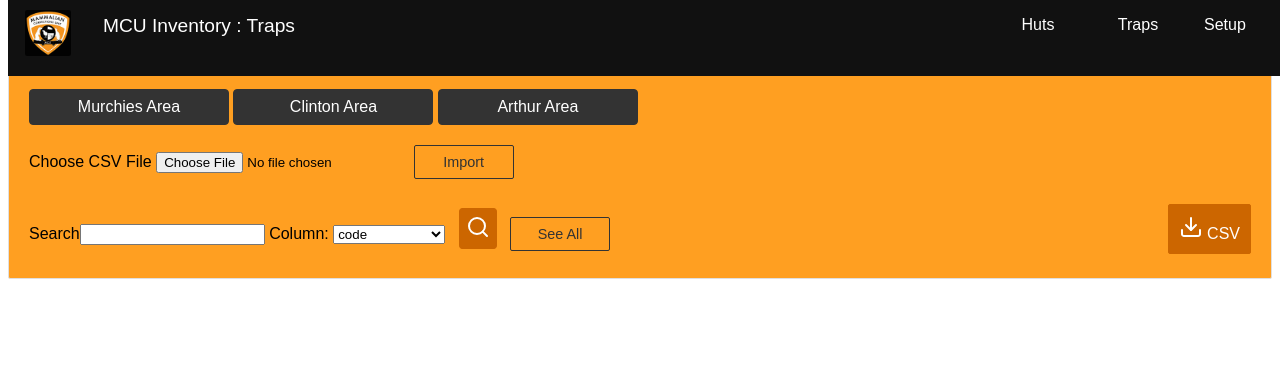
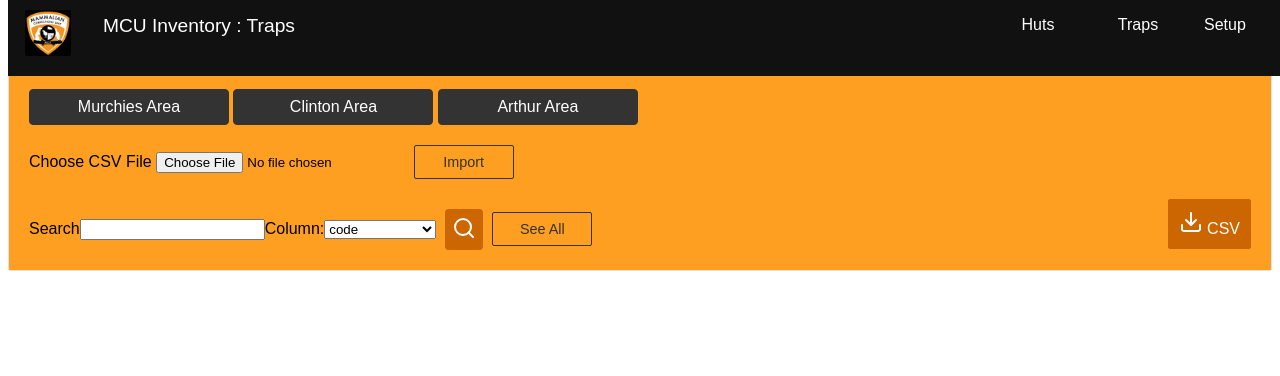
Before and after one commit to yaorasa/MCUDB, a PHP site: page /MCU/mcutrap.php in a window 1280 px wide. Shown: the top 376 px of the page. Run offline with PHP 8.4, Linux system fonts and the light colour scheme; data that the repository does not hold is empty.

Commit message:
align buttons

```diff
--- a/mcuHut.php
+++ b/mcuHut.php
@@ -400,7 +400,7 @@ if (isset($_POST["import"])) {
 
 
             <div class="searchExportEmail">
-                <form class="form-horizontal" action="" method="POST">
+                <form class="form-horizontal formsearch" action="" method="POST">
                     Search<input type="text" name="search">
                     Column: <select name="column">
                         <option value="hutname">Hut Name</option>
--- a/mcustyle.css
+++ b/mcustyle.css
@@ -36,12 +36,11 @@ body {
     color: #fff;
     background-color: #CC6600;
     font-size: 0.9em;
-
     cursor: pointer;
     padding:6px;
     width: auto;
     border-radius: 10%;
-    margin: 9px;
+    margin: 0 9px;
 }
 
 .btn-area {
@@ -55,9 +54,9 @@ body {
     padding: 0.5em;
 }
 
-.searchButtons{
+.formsearch{
     display: flex;
-    align-items: baseline;
+    align-items: center;
 }
 
 .outer-scontainer table {
--- a/mcutrap.php
+++ b/mcutrap.php
@@ -554,7 +554,7 @@ if (isset($_POST["import"])) {
 
             </form>
             <div class="searchExport">
-                <form class="form-horizontal" action="" method="POST">
+                <form class="form-horizontal formsearch" action="" method="POST">
                     Search<input type="text" name="search">
                     Column: <select name="column">
                         <option value="code">code</option>
```
